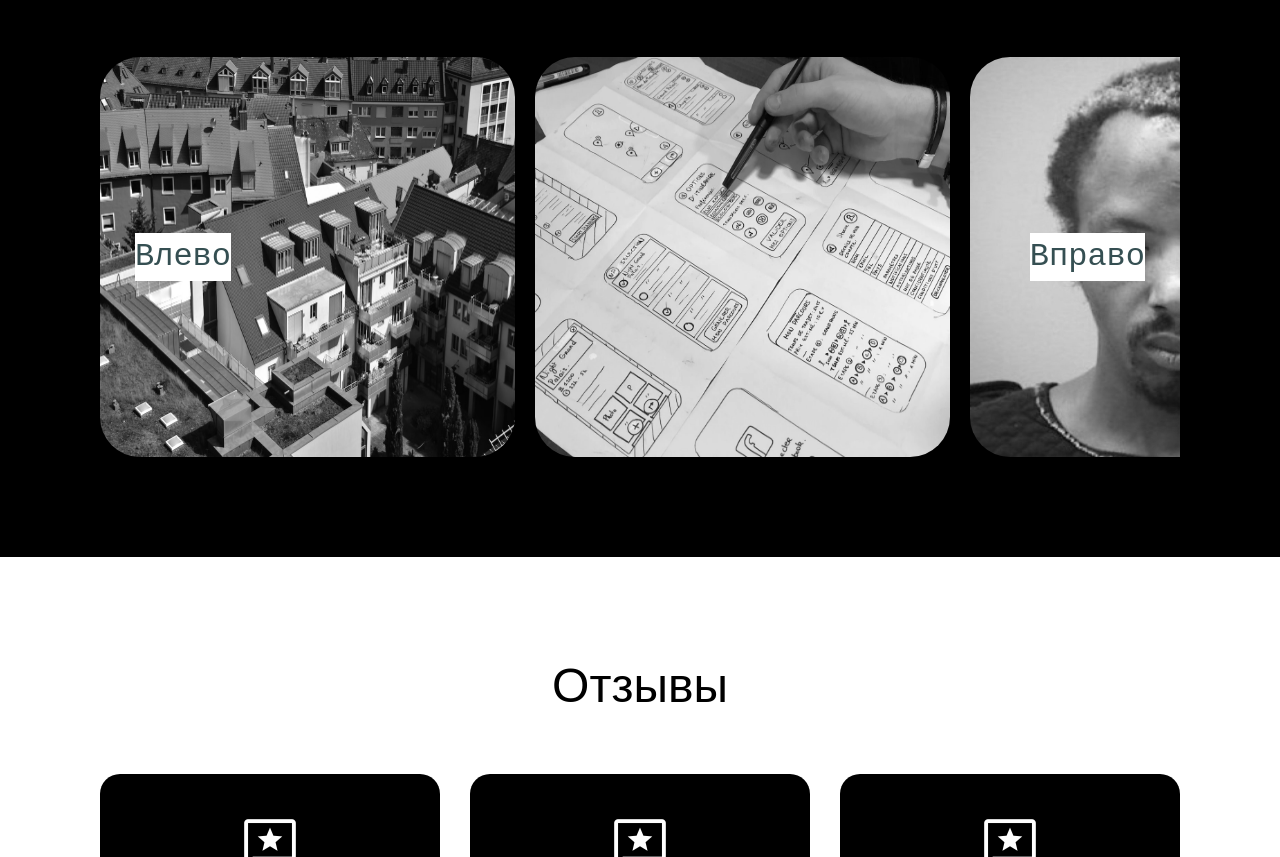
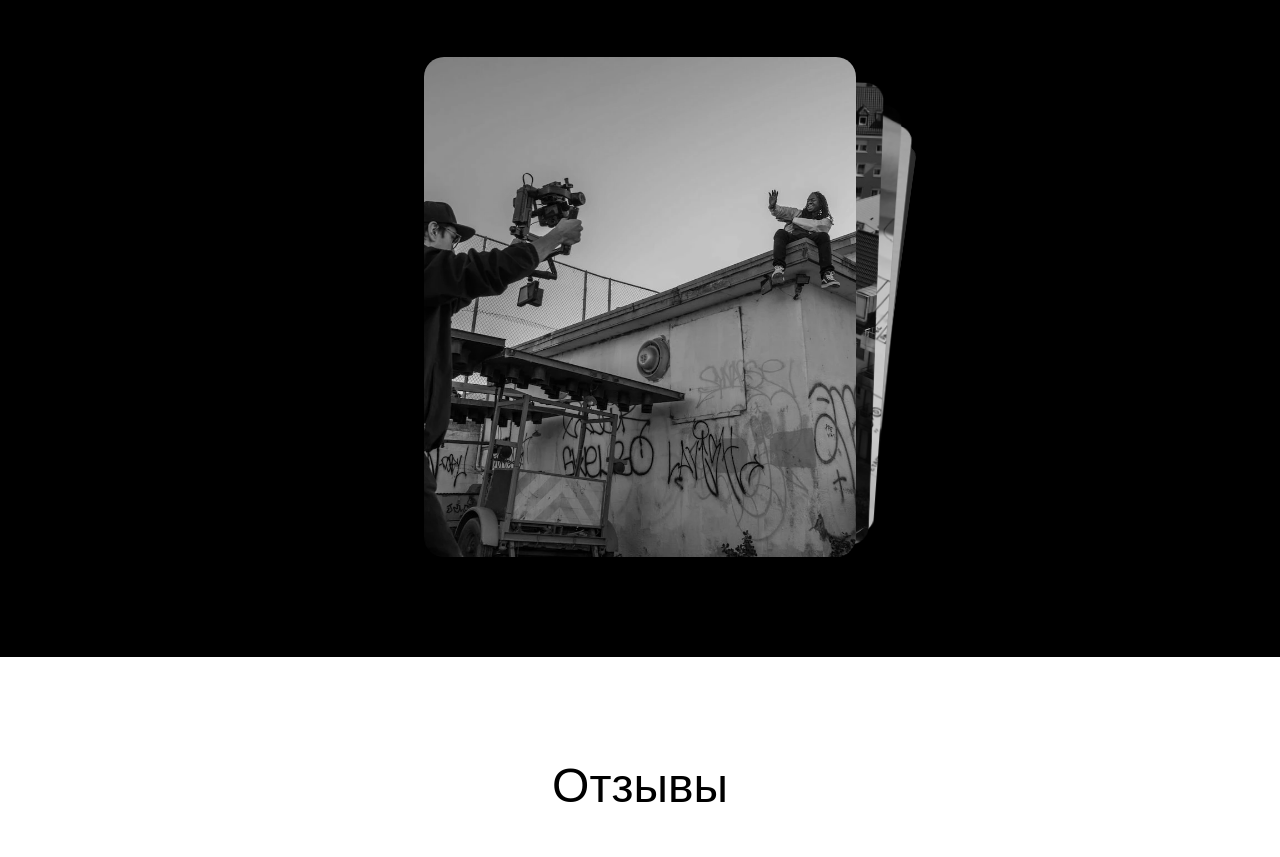
Before and after one commit to Sa4ik0/coursachGeoproject, a plain HTML site: page index.html in a window 1280 px wide. Shown: the part 2685-3542 px from the top of the page. Drawn offline with nearby package versions, Linux system fonts and the light colour scheme; a web font is replaced by a local one.

Commit message:
change swiper to block 'why us?'

```diff
--- a/index.html
+++ b/index.html
@@ -138,7 +138,18 @@
                         <p class="exp-desc">Наша цель - обеспечить вас точными данными и результатами, которые можно доверять. Мы стремимся к 100% удовлетворенности клиентов.</p>
                         <p class="exp-desc">Независимо от того, нужны ли вам геодезические измерения для строительства, земельного участка, геодезической карты или других проектов, Геопроект всегда готов помочь вам достичь ваших целей. Доверьте нам ваш проект, и мы позаботимся о нем, как о собственном.</p>
             </div>
-            <div class="slider-wrapper">
+            <div class="swiper2 mySwiper2">
+                <div class="swiper-wrapper sec-swiper-wrapper">
+                  <div class="swiper-slide sec-slide"></div>
+                  <div class="swiper-slide sec-slide"></div>
+                  <div class="swiper-slide sec-slide"></div>
+                  <div class="swiper-slide sec-slide"></div>
+                  <div class="swiper-slide sec-slide"></div>
+                  <div class="swiper-slide sec-slide"></div>
+                  <div class="swiper-slide sec-slide"></div>
+                </div>
+            </div>
+            <!-- <div class="slider-wrapper">
                 <p id="left">Влево</p>
                 <div class="bottom-images">
                     <img class="gallery-image2 title-anim" src="./images/gallery2.jpg" id="image2">
@@ -149,7 +160,7 @@
                     <img class="gallery-image7 title-anim" src="./images/gallery7.jpg" id="image7">
                 </div>
                 <p id="right">Вправо</p>
-            </div>
+            </div> -->
         </div>
     </div>
     <div class="reviews" id="reviews">
--- a/script.js
+++ b/script.js
@@ -13,14 +13,6 @@ const initialSize = (initialValue / 10000) * 450;
 highlightArea.style.width = `${initialSize}px`;
 highlightArea.style.height = `${initialSize}px`;
 sliderValue.textContent = initialValue;
-
-window.addEventListener('load', function() {
-    let loading = document.getElementById('loading');
-    loading.style.display = 'none';
-
-    let content = document.getElementById('content');
-    content.style.display = 'block';
-});
 
 const openModal = () => {
     document.body.style.overflow = 'hidden';
@@ -73,6 +65,12 @@ document.addEventListener('DOMContentLoaded', () => {
             calculate();
         });
     });
+
+    let loading = document.getElementById('loading');
+    loading.style.display = 'none';
+
+    let content = document.getElementById('content');
+    content.style.display = 'block';
 });
 
 const calculate = () => {
@@ -126,41 +124,41 @@ idOrderElement.textContent = `ID-Заказа: ${randomId}`;
 
 calculate();
 
-const carousel = document.querySelector(".bottom-images");
-const firstImg = document.querySelector(".bottom-images img");
-const arrowIcons = document.querySelectorAll(".slider-wrapper p");
+// const carousel = document.querySelector(".bottom-images");
+// const firstImg = document.querySelector(".bottom-images img");
+// const arrowIcons = document.querySelectorAll(".slider-wrapper p");
 
-let isDragStart = false, prevPageX, prevScrollLeft;
-let firstImgWidth = firstImg.clientWidth + 20;
+// let isDragStart = false, prevPageX, prevScrollLeft;
+// let firstImgWidth = firstImg.clientWidth + 20;
 
-arrowIcons.forEach((icon) => {
-    icon.addEventListener('click', () => {
-        carousel.scrollLeft += icon.id == "left" ? -firstImgWidth : firstImgWidth;
-    });
-});
+// arrowIcons.forEach((icon) => {
+//     icon.addEventListener('click', () => {
+//         carousel.scrollLeft += icon.id == "left" ? -firstImgWidth : firstImgWidth;
+//     });
+// });
 
-const dragStart = (e) => {
-    isDragStart = true;
-    prevPageX = e.pageX;
-    prevScrollLeft = carousel.scrollLeft;
-};
+// const dragStart = (e) => {
+//     isDragStart = true;
+//     prevPageX = e.pageX;
+//     prevScrollLeft = carousel.scrollLeft;
+// };
 
-const dragging = (e) => {
-    if (!isDragStart) return;
-    e.preventDefault();
-    carousel.classList.add("dragging");
-    let positionDiff = e.pageX - prevPageX;
-    carousel.scrollLeft = prevScrollLeft - positionDiff;
-};
+// const dragging = (e) => {
+//     if (!isDragStart) return;
+//     e.preventDefault();
+//     carousel.classList.add("dragging");
+//     let positionDiff = e.pageX - prevPageX;
+//     carousel.scrollLeft = prevScrollLeft - positionDiff;
+// };
 
-const dragStop = () => {
-    isDragStart = false;
-    carousel.classList.remove("dragging");
-};
+// const dragStop = () => {
+//     isDragStart = false;
+//     carousel.classList.remove("dragging");
+// };
 
-carousel.addEventListener("mousedown", dragStart);
-carousel.addEventListener("mousemove", dragging);
-carousel.addEventListener("mouseup", dragStop);
+// carousel.addEventListener("mousedown", dragStart);
+// carousel.addEventListener("mousemove", dragging);
+// carousel.addEventListener("mouseup", dragStop);
 
 function onEntry(entry) {
     entry.forEach((change) => {
@@ -244,10 +242,11 @@ for (let elm of elements) {
     observer.observe(elm);
 }
 
-var swiper = new Swiper(".mySwiper", {
+let swiper = new Swiper(".mySwiper", {
     slidesPerView: 3,
     spaceBetween: 30,
     speed: 500,
+    grabCursor: true,
     pagination: {
       el: ".swiper-pagination",
       clickable: true,
@@ -255,8 +254,13 @@ var swiper = new Swiper(".mySwiper", {
     autoplay: {
         delay: 20000,
         disableOnInteraction: false,
-      },
-  });
+    },
+});
+
+let swiper2 = new Swiper(".mySwiper2", {
+    effect: "cards",
+    grabCursor: true,
+});
 
 const setDynamicWidth = () => {
     const calcBtnDynamicBlock = document.querySelector('.calc-reason').offsetWidth;
--- a/style.css
+++ b/style.css
@@ -273,7 +273,7 @@ p {
     gap: 60px;
 }
 
-.bottom-images {
+/* .bottom-images {
     align-content: center;
     align-items: center;
     display: flex;
@@ -285,7 +285,7 @@ p {
     padding: 0;
     position: relative;
     scroll-behavior: smooth;
-}
+} */
 
 .bottom-images.dragging {
     scroll-behavior: auto;
@@ -304,7 +304,7 @@ p {
     color: white;
 }
 
-.gallery-image1 {
+/* .gallery-image1 {
     width: 1000%;
     height: 400px;
     display: block;
@@ -364,7 +364,7 @@ p {
     -webkit-filter: grayscale(1);
     filter: grayscale(1);
     border-radius: 40px;
-}
+} */
 
 .exp-text {
     color: white;
@@ -434,7 +434,7 @@ p {
     text-align: justify;
 }
 
-.slider-wrapper {
+/* .slider-wrapper {
     align-content: center;
     align-items: center;
     display: flex;
@@ -447,12 +447,6 @@ p {
     padding: 0;
     max-width: 100%;
     position: relative;
-    -webkit-touch-callout: none; /* iOS Safari */
-    -webkit-user-select: none;   /* Safari */
-    -khtml-user-select: none;    /* Konqueror HTML */
-    -moz-user-select: none;      /* Firefox */
-    -ms-user-select: none;       /* Internet Explorer/Edge */
-    user-select: none;           /* Non-prefixed version, currently supported by Chrome, Opera and Firefox */
 }
 
 .slider-wrapper p{
@@ -460,9 +454,9 @@ p {
     cursor: pointer;
     position: absolute;
     font-size: 32px;
-}
+} */
 
-.slider-wrapper p:first-child{
+/* .slider-wrapper p:first-child{
     z-index: 1;
     left: 35px;
 }
@@ -470,7 +464,7 @@ p {
 .slider-wrapper p:last-child{
     z-index: 1;
     right: 35px;
-}
+} */
 
 .calculator-btn {
     box-sizing: border-box;
@@ -923,6 +917,65 @@ p {
     --swiper-theme-color: black;
 }
 
+.swiper2 {
+    width: 40%;
+    height: min-content;
+    /* padding-bottom: 60px !important; */
+    margin: 0 auto;
+}
+
+.swiper-slide2 {
+    text-align: center;
+    font-size: 18px;
+    background: #fff;
+    display: flex !important;
+    flex-direction: column;
+    align-items: center;
+    gap: 40px;
+    padding: 40px 20px 40px 20px;
+    border-radius: 20px;
+    background-color: black;
+    height: 570px !important;
+}
+
+.sec-slide {
+    background-position: center;
+    background-size: cover;
+    -webkit-filter: grayscale(1);
+    filter: grayscale(1);
+    height: 500px !important;
+}
+
+.sec-slide:nth-child(1n) {
+    background-image: url(./images/gallery1.jpg);
+}
+
+.sec-slide:nth-child(2n) {
+    background-image: url(./images/gallery2.jpg);
+}
+
+.sec-slide:nth-child(3n) {
+    background-image: url(./images/gallery3.jpg);
+}
+
+.sec-slide:nth-child(4n) {
+    background-image: url(./images/gallery4.jpg);
+}
+
+.sec-slide:nth-child(5n) {
+    background-image: url(./images/gallery5.jpg);
+}
+
+.sec-slide:nth-child(6n) {
+    background-image: url(./images/gallery6.jpg);
+}
+
+.sec-slide:nth-child(7n) {
+    background-image: url(./images/gallery7.jpg);
+}
+
+/* 1920px */
+
 @media screen and (max-width: 1906px) {
     .present_engineer {
         font-size: 450px !important;
@@ -1208,7 +1261,6 @@ p {
     height: 200px;
     display: inline-block;
     overflow: hidden;
-    background: #f1f2f3;
 }
 .ldio-qu8yosl18rh {
     width: 100%;
```
